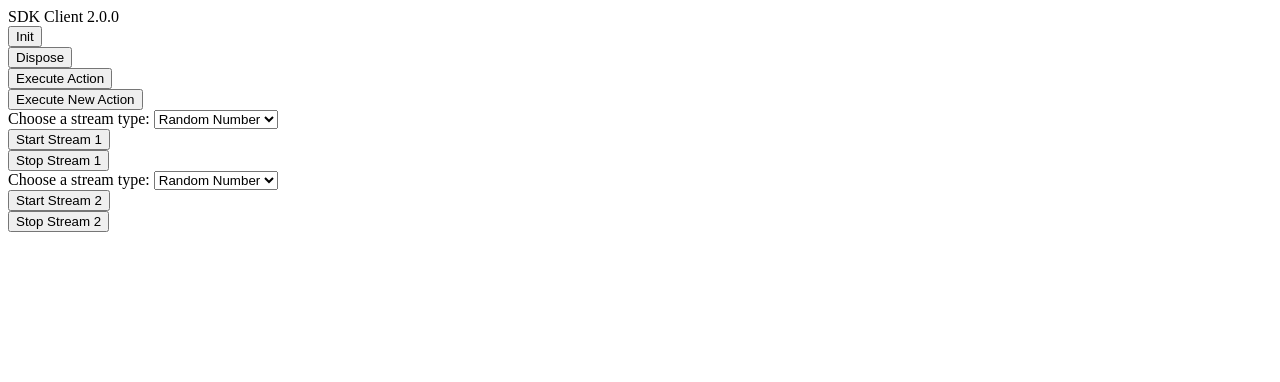
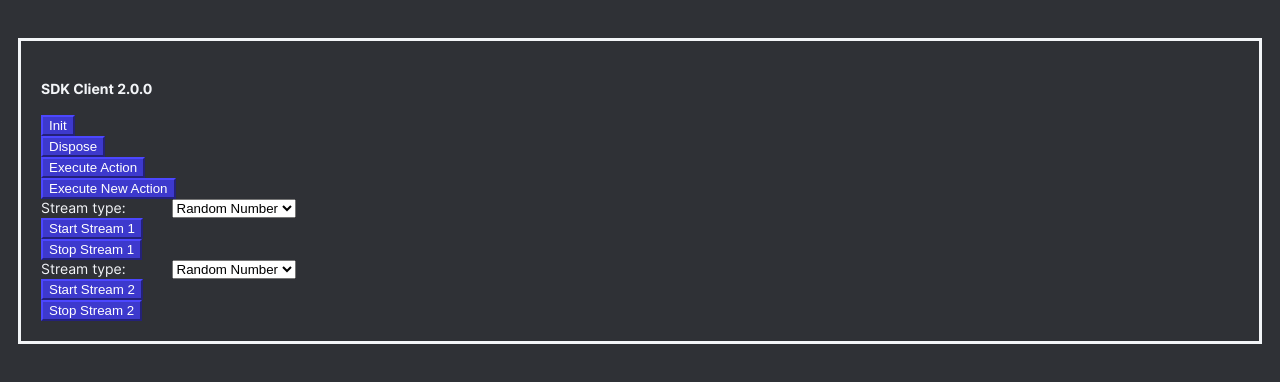
Before and after one commit to johnman/openfin-headless-app-template, a website with bundled scripts: page test-harness/sdk-2.0.0/index.html in a window 1280 px wide. Built offline with nearby package versions, Linux system fonts and the light colour scheme.

Commit message:
Improving UI

```diff
--- /dev/null
+++ b/style/inter.css
@@ -0,0 +1,209 @@
+@font-face {
+  font-family: "Inter";
+  font-style: normal;
+  font-weight: 100;
+  font-display: swap;
+  src: url("Inter-Thin.woff2?v=3.15") format("woff2"),
+    url("Inter-Thin.woff?v=3.15") format("woff");
+}
+
+@font-face {
+  font-family: "Inter";
+  font-style: italic;
+  font-weight: 100;
+  font-display: swap;
+  src: url("Inter-ThinItalic.woff2?v=3.15") format("woff2"),
+    url("Inter-ThinItalic.woff?v=3.15") format("woff");
+}
+
+@font-face {
+  font-family: "Inter";
+  font-style: normal;
+  font-weight: 200;
+  font-display: swap;
+  src: url("Inter-ExtraLight.woff2?v=3.15") format("woff2"),
+    url("Inter-ExtraLight.woff?v=3.15") format("woff");
+}
+
+@font-face {
+  font-family: "Inter";
+  font-style: italic;
+  font-weight: 200;
+  font-display: swap;
+  src: url("Inter-ExtraLightItalic.woff2?v=3.15") format("woff2"),
+    url("Inter-ExtraLightItalic.woff?v=3.15") format("woff");
+}
+
+@font-face {
+  font-family: "Inter";
+  font-style: normal;
+  font-weight: 300;
+  font-display: swap;
+  src: url("Inter-Light.woff2?v=3.15") format("woff2"),
+    url("Inter-Light.woff?v=3.15") format("woff");
+}
+
+@font-face {
+  font-family: "Inter";
+  font-style: italic;
+  font-weight: 300;
+  font-display: swap;
+  src: url("Inter-LightItalic.woff2?v=3.15") format("woff2"),
+    url("Inter-LightItalic.woff?v=3.15") format("woff");
+}
+
+@font-face {
+  font-family: "Inter";
+  font-style: normal;
+  font-weight: 400;
+  font-display: swap;
+  src: url("Inter-Regular.woff2?v=3.15") format("woff2"),
+    url("Inter-Regular.woff?v=3.15") format("woff");
+}
+
+@font-face {
+  font-family: "Inter";
+  font-style: italic;
+  font-weight: 400;
+  font-display: swap;
+  src: url("Inter-Italic.woff2?v=3.15") format("woff2"),
+    url("Inter-Italic.woff?v=3.15") format("woff");
+}
+
+@font-face {
+  font-family: "Inter";
+  font-style: normal;
+  font-weight: 500;
+  font-display: swap;
+  src: url("Inter-Medium.woff2?v=3.15") format("woff2"),
+    url("Inter-Medium.woff?v=3.15") format("woff");
+}
+
+@font-face {
+  font-family: "Inter";
+  font-style: italic;
+  font-weight: 500;
+  font-display: swap;
+  src: url("Inter-MediumItalic.woff2?v=3.15") format("woff2"),
+    url("Inter-MediumItalic.woff?v=3.15") format("woff");
+}
+
+@font-face {
+  font-family: "Inter";
+  font-style: normal;
+  font-weight: 600;
+  font-display: swap;
+  src: url("Inter-SemiBold.woff2?v=3.15") format("woff2"),
+    url("Inter-SemiBold.woff?v=3.15") format("woff");
+}
+
+@font-face {
+  font-family: "Inter";
+  font-style: italic;
+  font-weight: 600;
+  font-display: swap;
+  src: url("Inter-SemiBoldItalic.woff2?v=3.15") format("woff2"),
+    url("Inter-SemiBoldItalic.woff?v=3.15") format("woff");
+}
+
+@font-face {
+  font-family: "Inter";
+  font-style: normal;
+  font-weight: 700;
+  font-display: swap;
+  src: url("Inter-Bold.woff2?v=3.15") format("woff2"),
+    url("Inter-Bold.woff?v=3.15") format("woff");
+}
+
+@font-face {
+  font-family: "Inter";
+  font-style: italic;
+  font-weight: 700;
+  font-display: swap;
+  src: url("Inter-BoldItalic.woff2?v=3.15") format("woff2"),
+    url("Inter-BoldItalic.woff?v=3.15") format("woff");
+}
+
+@font-face {
+  font-family: "Inter";
+  font-style: normal;
+  font-weight: 800;
+  font-display: swap;
+  src: url("Inter-ExtraBold.woff2?v=3.15") format("woff2"),
+    url("Inter-ExtraBold.woff?v=3.15") format("woff");
+}
+
+@font-face {
+  font-family: "Inter";
+  font-style: italic;
+  font-weight: 800;
+  font-display: swap;
+  src: url("Inter-ExtraBoldItalic.woff2?v=3.15") format("woff2"),
+    url("Inter-ExtraBoldItalic.woff?v=3.15") format("woff");
+}
+
+@font-face {
+  font-family: "Inter";
+  font-style: normal;
+  font-weight: 900;
+  font-display: swap;
+  src: url("Inter-Black.woff2?v=3.15") format("woff2"),
+    url("Inter-Black.woff?v=3.15") format("woff");
+}
+
+@font-face {
+  font-family: "Inter";
+  font-style: italic;
+  font-weight: 900;
+  font-display: swap;
+  src: url("Inter-BlackItalic.woff2?v=3.15") format("woff2"),
+    url("Inter-BlackItalic.woff?v=3.15") format("woff");
+}
+
+/* -------------------------------------------------------
+Variable font.
+Usage:
+
+html { font-family: 'Inter', sans-serif; }
+@supports (font-variation-settings: normal) {
+  html { font-family: 'Inter var', sans-serif; }
+}
+*/
+@font-face {
+  font-family: "Inter var";
+  font-weight: 100 900;
+  font-display: swap;
+  font-style: normal;
+  font-named-instance: "Regular";
+  src: url("Inter-roman.var.woff2?v=3.15") format("woff2");
+}
+
+@font-face {
+  font-family: "Inter var";
+  font-weight: 100 900;
+  font-display: swap;
+  font-style: italic;
+  font-named-instance: "Italic";
+  src: url("Inter-italic.var.woff2?v=3.15") format("woff2");
+}
+
+/* --------------------------------------------------------------------------
+[EXPERIMENTAL] Multi-axis, single variable font.
+
+Slant axis is not yet widely supported (as of February 2019) and thus this
+multi-axis single variable font is opt-in rather than the default.
+
+When using this, you will probably need to set font-variation-settings
+explicitly, e.g.
+
+* { font-variation-settings: "slnt" 0deg }
+.italic { font-variation-settings: "slnt" 10deg }
+
+*/
+@font-face {
+  font-family: "Inter var experimental";
+  font-weight: 100 900;
+  font-display: swap;
+  font-style: oblique 0deg 10deg;
+  src: url("Inter.var.woff2?v=3.15") format("woff2");
+}
--- a/style/main.css
+++ b/style/main.css
@@ -1,3 +1,120 @@
+@import url("inter.css");
+:root {
+  --color-white: #ffffff;
+  --color-light-gray-1: #f3f5f8;
+  --color-light-gray-2: #eceef1;
+  --color-light-gray-3: #dddfe4;
+  --color-light-gray-4: #c9cbd2;
+  --color-gray: #7d808a;
+  --color-dark-gray-1: #53565f;
+  --color-dark-gray-2: #383a40;
+  --color-dark-gray-3: #2f3136;
+  --color-dark-gray-4: #24262a;
+  --color-dark-gray-5: #1e1f23;
+  --color-dark-gray-6: #111214;
+  --color-positive: #35c759;
+  --color-caution: #f48f00;
+  --color-negative: #da4d4d;
+  --color-active-blue: #189ffb;
+  --color-brand-blue-darkest: #3d39cd;
+  --color-brand-blue-darker: #4642e0;
+  --color-brand-blue: #4d49eb;
+  --color-brand-blue-light: #5254fb;
+  --color-brand-blue-lighter: #5c5efe;
+  --color-brand-blue-lightest: #686aff;
+  --color-secondary-purple: #8c61ff;
+  --color-secondary-blue: #36c3fe;
+  --color-secondary-green: #00cc88;
+  --color-secondary-yellow: #ffeb00;
+  --color-secondary-orange: #ff8c4c;
+  --color-secondary-red: #ff5d60;
+  --color-secondary-pink: #ff8fb8;
+  --blue: var(--color-brand-blue-darkest);
+}
+@supports (font-variation-settings: normal) {
+  html {
+    font-family: "Inter var", sans-serif;
+  }
+}
+html,
 body {
-  font-family: "Segoe UI", Tahoma, Geneva, Verdana, sans-serif;
+  font-family: Inter;
+  background: var(--color-dark-gray-3);
+  color: var(--color-light-gray-1);
+  font-size: 14px;
+  padding: 5px;
 }
+
+a,
+.btn-link {
+  color: #686aff;
+}
+pre {
+  color: white;
+}
+
+.container {
+  border-color: var(--color-dark-gray-1);
+  border-width: medium;
+  border: solid;
+  padding: 20px;
+  margin-top: 20px;
+}
+.btn-primary {
+  color: #fff;
+  background-color: var(--color-brand-blue-darkest);
+  border-color: var(--color-brand-blue-darkest);
+}
+
+.btn-primary:hover {
+  color: #fff;
+  background-color: var(--color-brand-blue-lightest);
+  border-color: var(--color-brand-blue-lightest);
+}
+
+input {
+  font-family: Inter;
+  font-size: 12px;
+  line-height: 16px;
+  font-weight: 400;
+  font-style: normal;
+  resize: none;
+  outline: none;
+  border: none;
+  color: white;
+  padding: 0px 2px;
+  background-color: #53565f;
+  padding: 0px 12px;
+  height: 26px;
+  width: 400px;
+}
+
+.label-streamType {
+  margin-right: 42px;
+}
+
+.form-control {
+  display: block;
+  width: 100%;
+  height: calc(1.5em + 0.75rem + 2px);
+  padding: 0.375rem 0.75rem;
+  font-size: 12px;
+  line-height: 16px;
+  font-weight: 400;
+  color: white;
+  background-color: #53565f;
+  background-clip: padding-box;
+  border: 1px solid #ced4da;
+  border-radius: 0.25rem;
+  transition: border-color 0.15s ease-in-out, box-shadow 0.15s ease-in-out;
+}
+
+.form-control:focus {
+  color: white;
+  background-color: #53565f;
+}
+
+option {
+  color: white;
+  background-color: #53565f;
+}
--- a/test-harness/sdk-2.0.0/index.html
+++ b/test-harness/sdk-2.0.0/index.html
@@ -8,28 +8,32 @@
     <meta name="viewport" content="width=device-width, initial-scale=1" />
     <script type="module" src="./index.js"></script>
     <link rel="shortcut icon" href="../../favicon.ico" />
+    <link rel="stylesheet" href="../../style/main.css" />
   </head>
   <body>
+    <div class="container">
       <div>
-      SDK Client 2.0.0
+        <h4>SDK Client 2.0.0</h4>
       </div>
       <div>
-      <button id="init">Init</button>
+        <button id="init" class="btn-primary">Init</button>
       </div>
       <div>
-      <button id="dispose">Dispose</button>
+        <button id="dispose" class="btn-primary">Dispose</button>
       </div>
       <div>
-      <button id="executeAction">Execute Action</button>
+        <button id="executeAction" class="btn-primary">Execute Action</button>
       </div>
       <div>
-      <button id="executeNewAction">Execute New Action</button>
+        <button id="executeNewAction" class="btn-primary">
+          Execute New Action
+        </button>
       </div>
       <div>
         <b><span id="result"></span></b>
       </div>
       <div>
-      <label for="streamType">Choose a stream type:</label>
+        <label for="streamType" class="label-streamType">Stream type:</label>
 
         <select id="streamType">
           <option value="random">Random Number</option>
@@ -37,17 +41,17 @@
         </select>
       </div>
       <div>
-      <button id="startStream">Start Stream 1</button>
+        <button id="startStream" class="btn-primary">Start Stream 1</button>
       </div>
       <div>
-      <button id="stopStream">Stop Stream 1</button>
+        <button id="stopStream" class="btn-primary">Stop Stream 1</button>
       </div>
       <div>
         <b><span id="streamResult"></span></b>
       </div>
 
       <div>
-      <label for="streamType2">Choose a stream type:</label>
+        <label for="streamType2" class="label-streamType">Stream type:</label>
 
         <select id="streamType2">
           <option value="random">Random Number</option>
@@ -55,13 +59,14 @@
         </select>
       </div>
       <div>
-      <button id="startStream2">Start Stream 2</button>
+        <button id="startStream2" class="btn-primary">Start Stream 2</button>
       </div>
       <div>
-      <button id="stopStream2">Stop Stream 2</button>
+        <button id="stopStream2" class="btn-primary">Stop Stream 2</button>
       </div>
       <div>
         <b><span id="streamResult2"></span></b>
       </div>
+    </div>
   </body>
 </html>
```
Also changed, not shown: test-harness/sdk-1.1.0/index.html (+7 -4 lines), style/Inter-Bold.woff2 (added), style/Inter-Medium.woff2 (added), style/Inter-Regular.woff2 (added), style/Inter-SemiBold.woff2 (added). Lines whose indentation alone changed are shown as unchanged.
